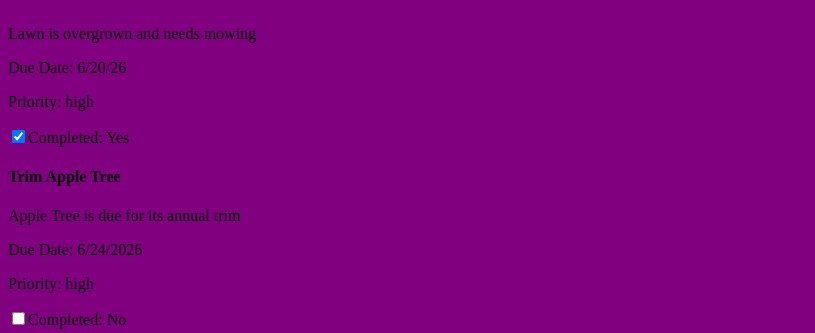
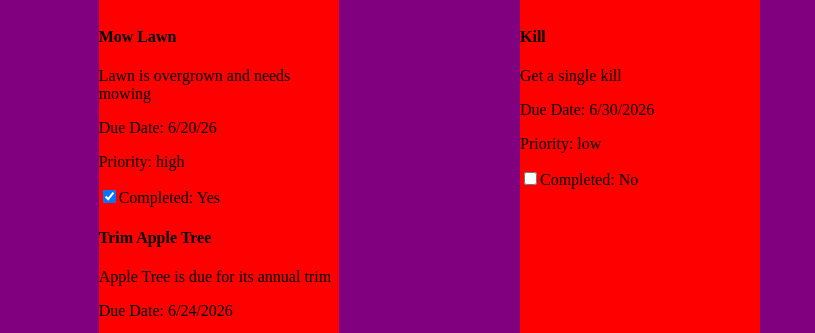
Before and after one commit to drex109/todo-list, a website built with webpack: page src/template.html in a window 1280 px wide. Shown: the part 153-486 px from the top of the page, without its empty margins (0-815 px from the left). Built offline with nearby package versions, Linux system fonts and the light colour scheme.

Commit message:
begin styling

```diff
--- a/src/dom.js
+++ b/src/dom.js
@@ -67,7 +67,7 @@ export const renderProjects = (projectsData) => {
                 } else {
                     label.textContent = 'Completed: No'
                 }
-                // check.checked = todosData[i].complete;
+
                 check.value = todosData[i].complete;
                 console.log(todosData[i].complete)
             })
@@ -77,9 +77,3 @@ export const renderProjects = (projectsData) => {
         projectContainer.appendChild(project)
     }
 }
-
-
-const renderTodos = () => {
-
-
-}
--- a/src/style.css
+++ b/src/style.css
@@ -1,3 +1,18 @@
 body {
     background-color: purple;
 }
+#projects{
+    display: grid;
+    grid-template-columns: 1fr 1fr 1fr;
+    justify-items: center;
+}
+.project{
+    display: grid;
+    grid-template-rows: auto 1fr;
+    width: 15rem;
+    background-color: red;
+}
+.todos{
+    display: grid;
+    grid-template-rows: auto;
+}
```
